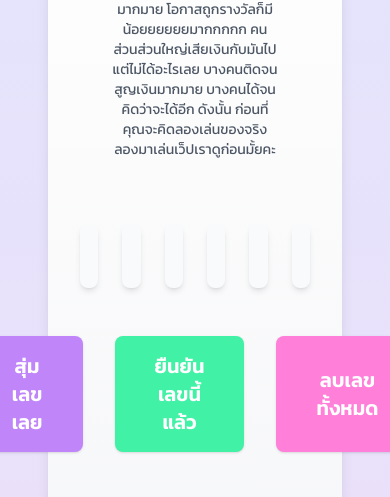
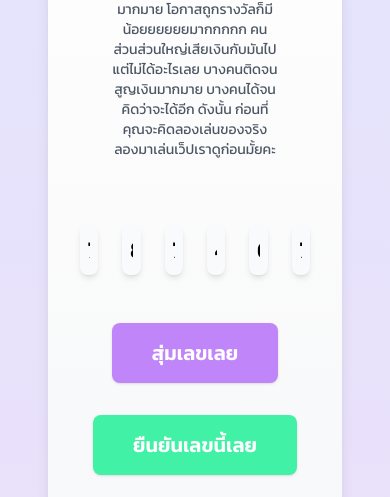
Before and after one commit to xsieux292/Hack-kratone-Project, a website: page index.html in a window 390 px wide. Shown: the part 344-841 px from the top of the page. Drawn offline with Linux system fonts and the light colour scheme.

Commit message:
Update index.html & input.css

```diff
--- a/index.html
+++ b/index.html
@@ -84,14 +84,14 @@
         </div>
 
         <!-- ปุ่ม -->
-        <div class="flex justify-center gap-8 mt-8 mb-12">
-          <button id="randomBtn" class="btn px-10 py-4 bg-[rgb(193,133,250)] hover:bg-[rgb(159,76,235)] text-white text-xl rounded-lg shadow">
+        <div class="flex flex-wrap justify-center gap-8 mt-8 mb-12">
+          <button id="randomBtn" class="btn sm:w-1/4  px-10 py-4 bg-[rgb(193,133,250)] hover:bg-[rgb(159,76,235)] text-white text-xl rounded-lg shadow">
             สุ่มเลขเลย
           </button>
-          <button id="confirmBtn" class="btn px-10 py-4 bg-[rgb(65,241,165)] hover:bg-[rgb(48,184,116)] text-white text-xl rounded-lg shadow">
-            ยืนยันเลขนี้แล้ว
+          <button id="confirmBtn" class="btn sm:w-1/4 px-10 py-4 bg-[rgb(65,241,165)] hover:bg-[rgb(48,184,116)] text-white text-xl rounded-lg shadow">
+            ยืนยันเลขนี้เลย
           </button>
-          <button id="clearBtn" class="btn px-10 py-4 bg-[rgb(255,127,217)] hover:bg-[rgb(219,69,174)] text-white text-xl rounded-lg shadow">
+          <button id="clearBtn" class="btn sm:w-1/4 px-10 py-4 bg-[rgb(255,127,217)] hover:bg-[rgb(219,69,174)] text-white text-xl rounded-lg shadow">
             ลบเลขทั้งหมด
           </button>
         </div>
--- a/src/input.css
+++ b/src/input.css
@@ -29,9 +29,18 @@
         @apply bg-[#f1f5f9]
     }
     .input_num{
-        @apply w-full h-full max-w-20 max-h-20 text-center text-[2rem] border-none outline-none font-bold p-2  transition-all duration-300 ease-in-out   bg-gray-50 rounded-lg shadow-md
+        @apply  w-full h-full max-w-20 max-h-20 text-center xs:text-[2rem] text-[1.5rem] border-none outline-none font-bold p-2  transition-all duration-300 ease-in-out   bg-gray-50 rounded-lg shadow-md
     }
     .input_num:focus{
         @apply transform scale-110 bg-[#f3dbfa] ;
     }
+    input[type=number]::-webkit-inner-spin-button,
+    input[type=number]::-webkit-outer-spin-button {
+        -webkit-appearance: none;
+        margin: 0;
+    }
+    input[type=number] {
+        -moz-appearance: textfield;
+    }
+
 }
--- a/tailwind.config.js
+++ b/tailwind.config.js
@@ -8,6 +8,14 @@ module.exports = {
         roboto: ['Kanit', 'sans-serif'],
       },
     },
+    screens: {
+      'xs': '420px',   // กำหนด breakpoint xs เองที่ 420px
+      'sm': '640px',
+      'md': '768px',
+      'lg': '1024px',
+      'xl': '1280px',
+      '2xl': '1536px',
+    }
   },
   plugins: [],
 }
```
Also changed, not shown: src/output.css.
